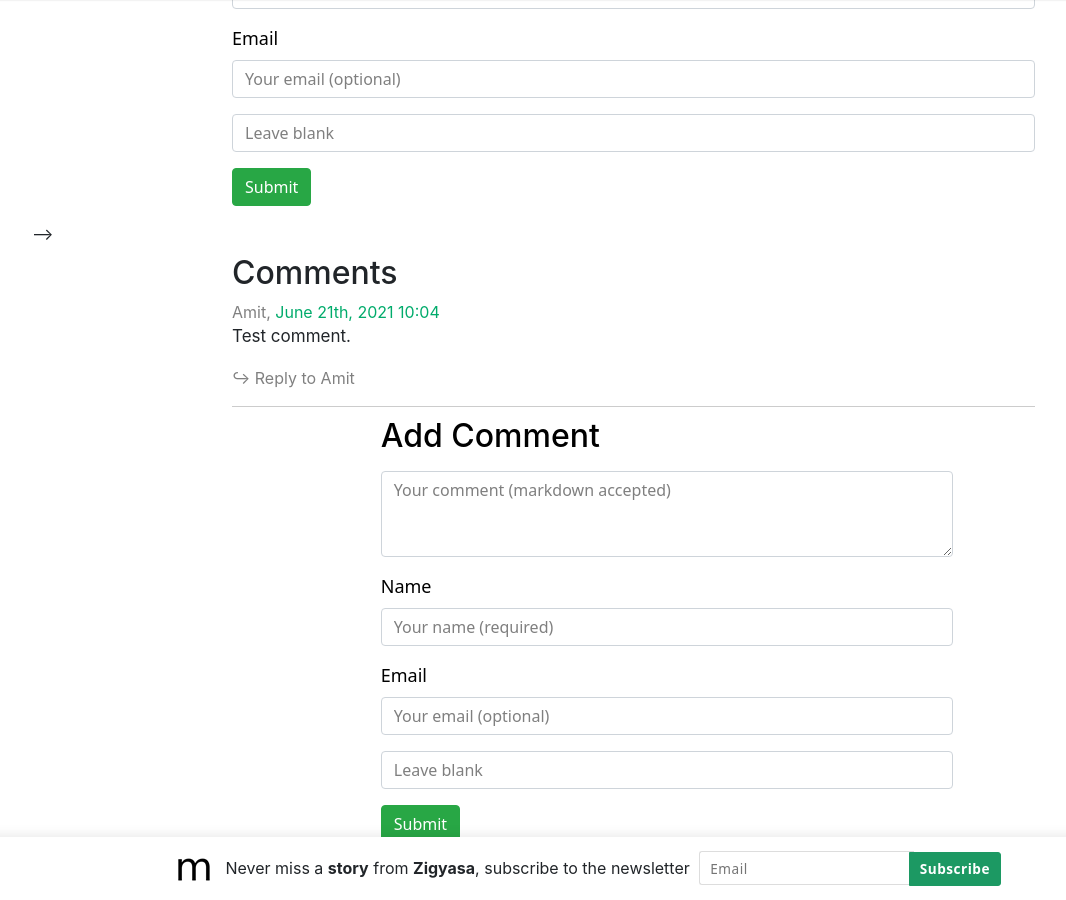
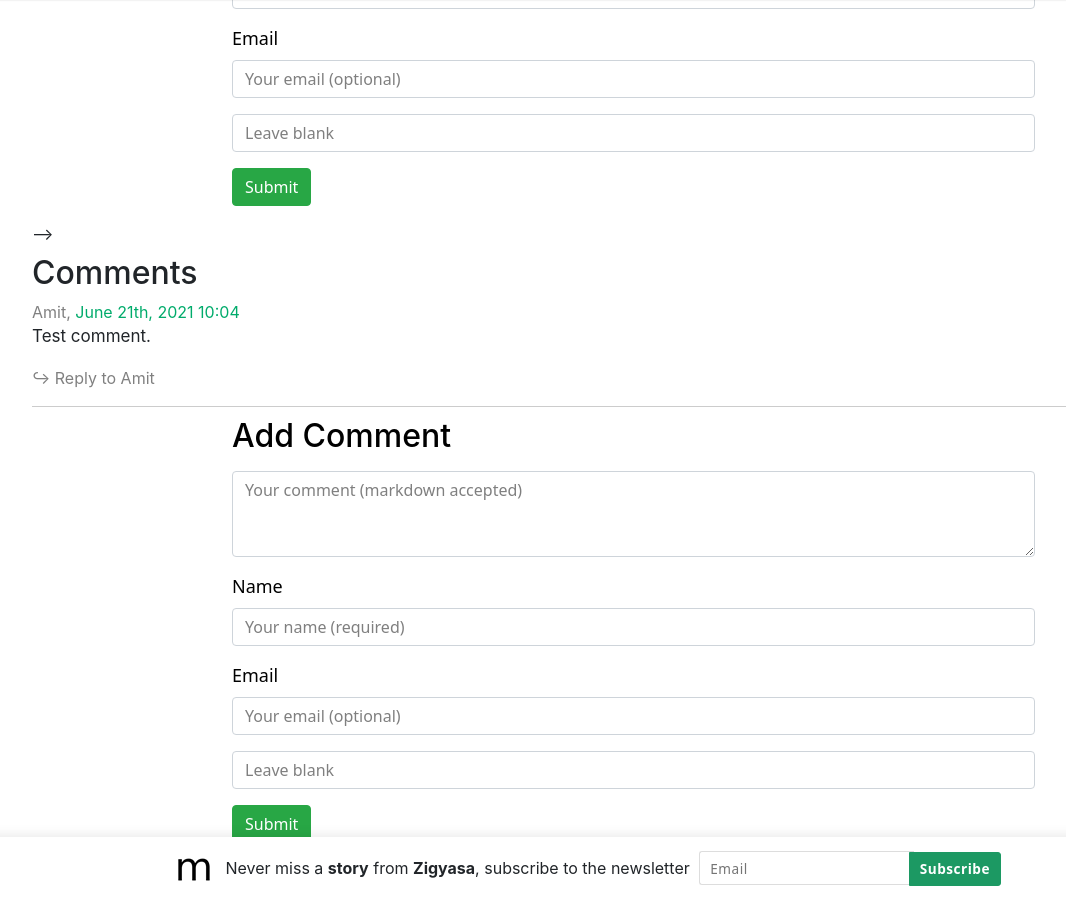
Before and after one commit to luhgit/blog, a Jekyll site: the page built from _posts/2021-06-11-covid-impact-on-ml-models-in-production.md, in a window 1280 px wide and 900 px high, scrolled down 2731 px. Shown: the whole window, without its empty margins (53-1119 px from the left). Built offline with Jekyll 4.4.1, drawn with Linux system fonts in a browser that asks for light colours; nearby versions of some CDN libraries.

Commit message:
Testing new bootstrap based comment form

```diff
--- a/_includes/comments.html
+++ b/_includes/comments.html
@@ -25,10 +25,10 @@
     </div>
   </section> -->
 
-  <div class="container" id="comment-section">
+  <!-- <div class="container" id="comment-section">
     <div class="row">
       <div class="col-md-2 pl-0"></div>
-      <div class="col-md-9 flex-first flex-md-unordered">
+      <div class="col-md-9 flex-first flex-md-unordered"> -->
 
         {% if site.data.comments[page.slug] %}
         <!-- Existing comments -->
@@ -54,9 +54,9 @@
           {% include comment_form.html %}
         </div>
 
-      </div>
+      <!-- </div>
     </div>
-  </div>
+  </div> -->
 
   <script defer src="https://cdnjs.cloudflare.com/ajax/libs/jquery/3.6.0/jquery.min.js"></script>
   <script src="{{ site.baseurl }}/assets/js/main.js"></script>
```
